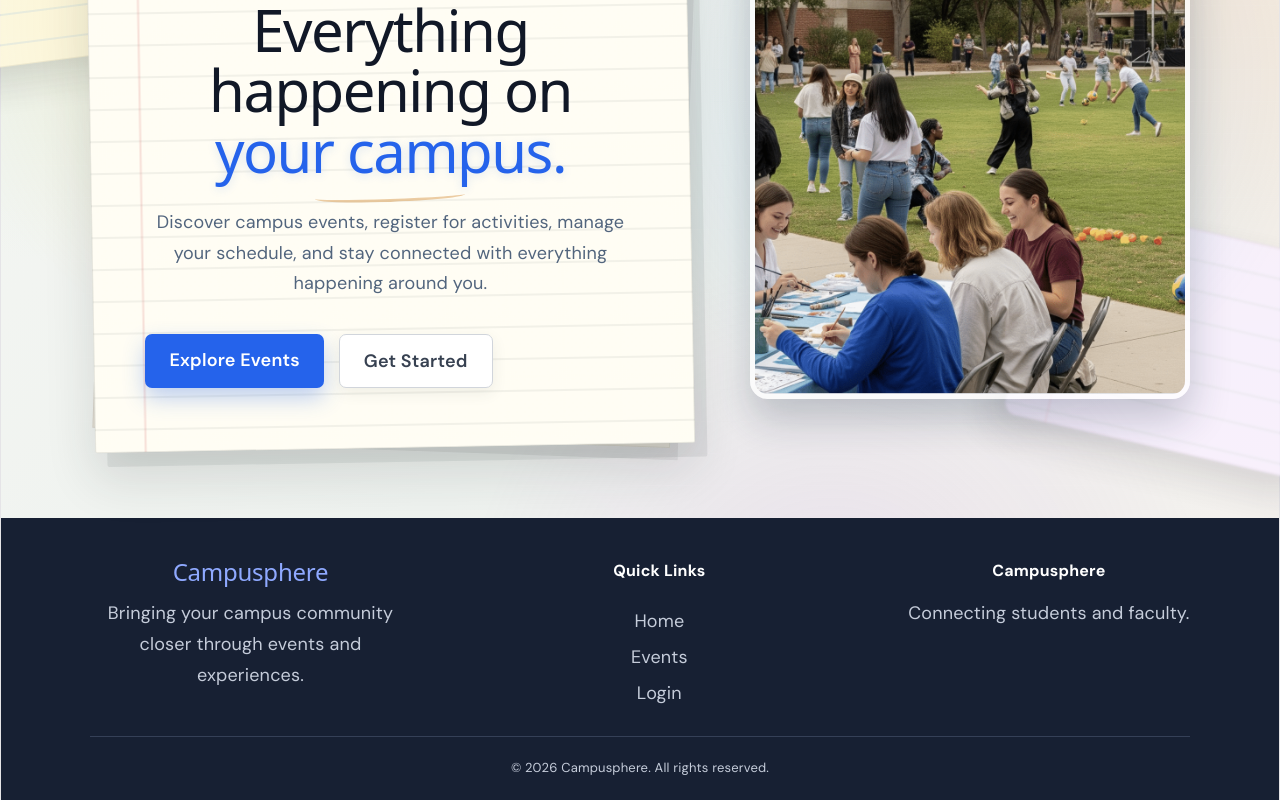
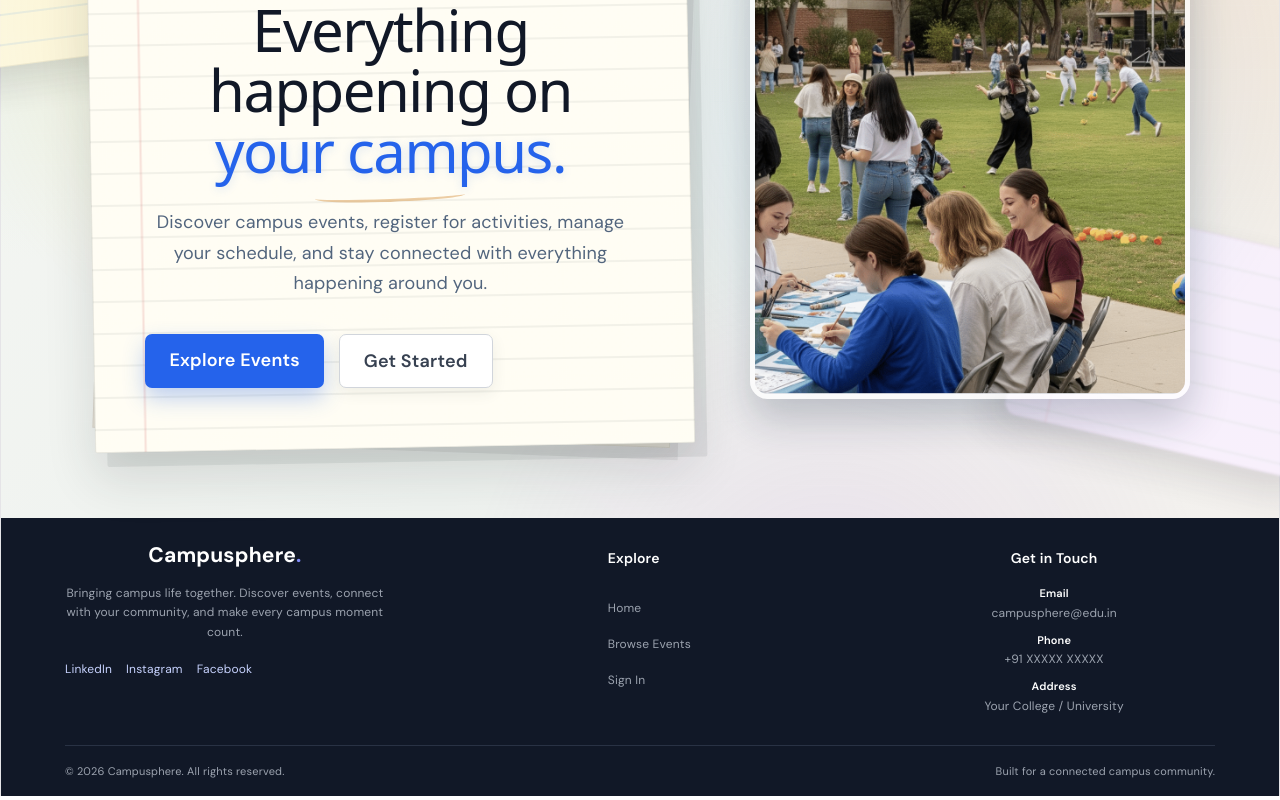
Before and after one commit to Khushinew/campus-event-portal, a React app in the folder frontend/: page / in a window 1280 px wide. Shown: the part 313-1113 px from the top of the page. Built offline with nearby package versions, Linux system fonts and the light colour scheme; the HTML template or start-up script is replaced by a standard one.

Commit message:
Footer update

```diff
--- a/frontend/src/components/Footer.css
+++ b/frontend/src/components/Footer.css
@@ -1,76 +1,174 @@
 
 .site-footer {
   width: 100%;
-  background: #172033;
-  color: #ffffff;
-  padding: 40px 7% 0;
+  background: #111827;
+  color: #d1d5db;
+  padding: 24px 5% 0;
   box-sizing: border-box;
   margin-top: auto;
+  font-family: inherit;
 }
 
-.footer-content {
-  display: flex;
-  justify-content: space-between;
-  gap: 40px;
-  flex-wrap: wrap;
-  padding-bottom: 30px;
+.footer-container {
+  max-width: 1200px;
+  margin: 0 auto;
+  display: grid;
+  grid-template-columns: 1.5fr 0.7fr 1fr;
+  align-items: start;
+  column-gap: 60px;
+  padding-bottom: 20px;
 }
 
+/* Brand section */
 .footer-brand {
   max-width: 320px;
 }
 
-.footer-brand h2 {
-  margin: 0 0 12px;
-  color: #8fa9ff;
+.footer-logo {
+  display: inline-block;
+  color: #ffffff;
+  font-size: 21px;
+  font-weight: 700;
+  text-decoration: none;
+  margin-bottom: 8px;
 }
 
-.footer-content h3 {
-  margin: 0 0 14px;
-  font-size: 16px;
+.footer-logo span {
+  color: #818cf8;
 }
 
-.footer-brand p,
+.footer-tagline {
+  color: #9ca3af;
+  font-size: 12px;
+  line-height: 1.6;
+  margin: 8px 0 14px;
+}
+
+.footer-socials {
+  display: flex;
+  align-items: center;
+  gap: 14px;
+  flex-wrap: wrap;
+}
+
+.footer-socials a {
+  color: #c7d2fe;
+  font-size: 12px;
+  text-decoration: none;
+}
+
+.footer-socials a:hover {
+  color: #ffffff;
+}
+
+/* Explore and contact headings */
+.footer-column h3,
+.footer-contact h3 {
+  color: #ffffff;
+  font-size: 14px;
+  font-weight: 600;
+  margin: 3px 0 14px;
+}
+
+/* Explore links */
+.footer-column {
+  display: flex;
+  flex-direction: column;
+  align-items: flex-start;
+  gap: 10px;
+}
+
+.footer-column a {
+  color: #9ca3af;
+  font-size: 12px;
+  text-decoration: none;
+}
+
+.footer-column a:hover,
+.footer-contact a:hover {
+  color: #c7d2fe;
+}
+
+/* Contact details */
+.footer-contact {
+  min-width: 0;
+}
+
 .footer-contact p {
-  color: #c5ccda;
-  line-height: 1.7;
+  color: #9ca3af;
+  font-size: 12px;
+  line-height: 1.5;
+  margin: 0 0 10px;
+  overflow-wrap: anywhere;
+}
+
+.footer-contact p span {
+  display: block;
+  color: #ffffff;
+  font-size: 11px;
+  font-weight: 600;
+  margin-bottom: 2px;
+}
+
+.footer-contact a {
+  color: #9ca3af;
+  text-decoration: none;
+}
+
+/* Bottom bar */
+.footer-bottom {
+  max-width: 1200px;
+  margin: 0 auto;
+  border-top: 1px solid #293244;
+  padding: 12px 0;
+  display: flex;
+  align-items: center;
+  justify-content: space-between;
+  gap: 12px;
+  flex-wrap: wrap;
+}
+
+.footer-bottom p {
+  color: #9ca3af;
+  font-size: 11px;
   margin: 0;
 }
 
-.footer-links {
-  display: flex;
-  flex-direction: column;
-  gap: 10px;
+/* Responsive layout */
+@media (max-width: 750px) {
+  .footer-container {
+    grid-template-columns: 1fr 1fr;
+    column-gap: 28px;
+    row-gap: 24px;
+  }
+
+  .footer-brand {
+    grid-column: 1 / -1;
+    max-width: 100%;
+  }
+
+  .footer-contact {
+    grid-column: 1 / -1;
+  }
 }
 
-.footer-links a {
-  color: #c5ccda;
-  text-decoration: none;
-}
-
-.footer-links a:hover {
-  color: #ffffff;
-}
-
-.footer-bottom {
-  border-top: 1px solid #354057;
-  padding: 18px 0;
-  text-align: center;
-  color: #c5ccda;
-  font-size: 13px;
-}
-
-.footer-bottom p {
-  margin: 0;
-}
-
-@media (max-width: 600px) {
+@media (max-width: 420px) {
   .site-footer {
-    padding: 30px 6% 0;
+    padding: 20px 6% 0;
   }
 
-  .footer-content {
+  .footer-container {
+    grid-template-columns: 1fr;
+    row-gap: 22px;
+  }
+
+  .footer-brand,
+  .footer-contact {
+    grid-column: auto;
+  }
+
+  .footer-bottom {
+    align-items: flex-start;
     flex-direction: column;
-    gap: 28px;
   }
 }
--- a/frontend/src/components/Footer.jsx
+++ b/frontend/src/components/Footer.jsx
@@ -5,32 +5,79 @@ import "./Footer.css";
 function Footer() {
   return (
     <footer className="site-footer">
-      <div className="footer-content">
+      <div className="footer-container">
+
+        {/* Brand */}
         <div className="footer-brand">
-          <h2>Campusphere</h2>
-          <p>
-            Bringing your campus community closer
-            through events and experiences.
+          <Link to="/" className="footer-logo">
+            Campusphere<span>.</span>
+          </Link>
+
+          <p className="footer-tagline">
+            Bringing campus life together.
+            Discover events, connect with your community,
+            and make every campus moment count.
           </p>
+
+          <div className="footer-socials">
+            <a href="https://www.linkedin.com/" target="_blank" rel="noreferrer">
+              LinkedIn
+            </a>
+            <a href="https://www.instagram.com/" target="_blank" rel="noreferrer">
+              Instagram
+            </a>
+            <a href="https://www.facebook.com/" target="_blank" rel="noreferrer">
+              Facebook
+            </a>
+          </div>
         </div>
 
-        <div className="footer-links">
-          <h3>Quick Links</h3>
+        {/* Explore */}
+        <div className="footer-column">
+          <h3>Explore</h3>
           <Link to="/">Home</Link>
-          <Link to="/events">Events</Link>
-          <Link to="/login">Login</Link>
+          <Link to="/events">Browse Events</Link>
+          <Link to="/login">Sign In</Link>
         </div>
 
+
+        {/* Contact */}
         <div className="footer-contact">
-          <h3>Campusphere</h3>
-          <p>Connecting students and faculty.</p>
+          <h3>Get in Touch</h3>
+
+          <p>
+            <span>Email</span>
+            <a href="mailto:your-email@example.com">
+              campusphere@edu.in
+            </a>
+          </p>
+
+          <p>
+            <span>Phone</span>
+            <a href="tel:+910000000000">
+              +91 XXXXX XXXXX
+            </a>
+          </p>
+
+          <p>
+            <span>Address</span>
+            Your College / University
+          </p>
+
+
         </div>
+
       </div>
 
+      {/* Bottom bar */}
       <div className="footer-bottom">
         <p>
           © {new Date().getFullYear()} Campusphere.
           All rights reserved.
+        </p>
+
+        <p className="footer-bottom-note">
+          Built for a connected campus community.
         </p>
       </div>
     </footer>
```
